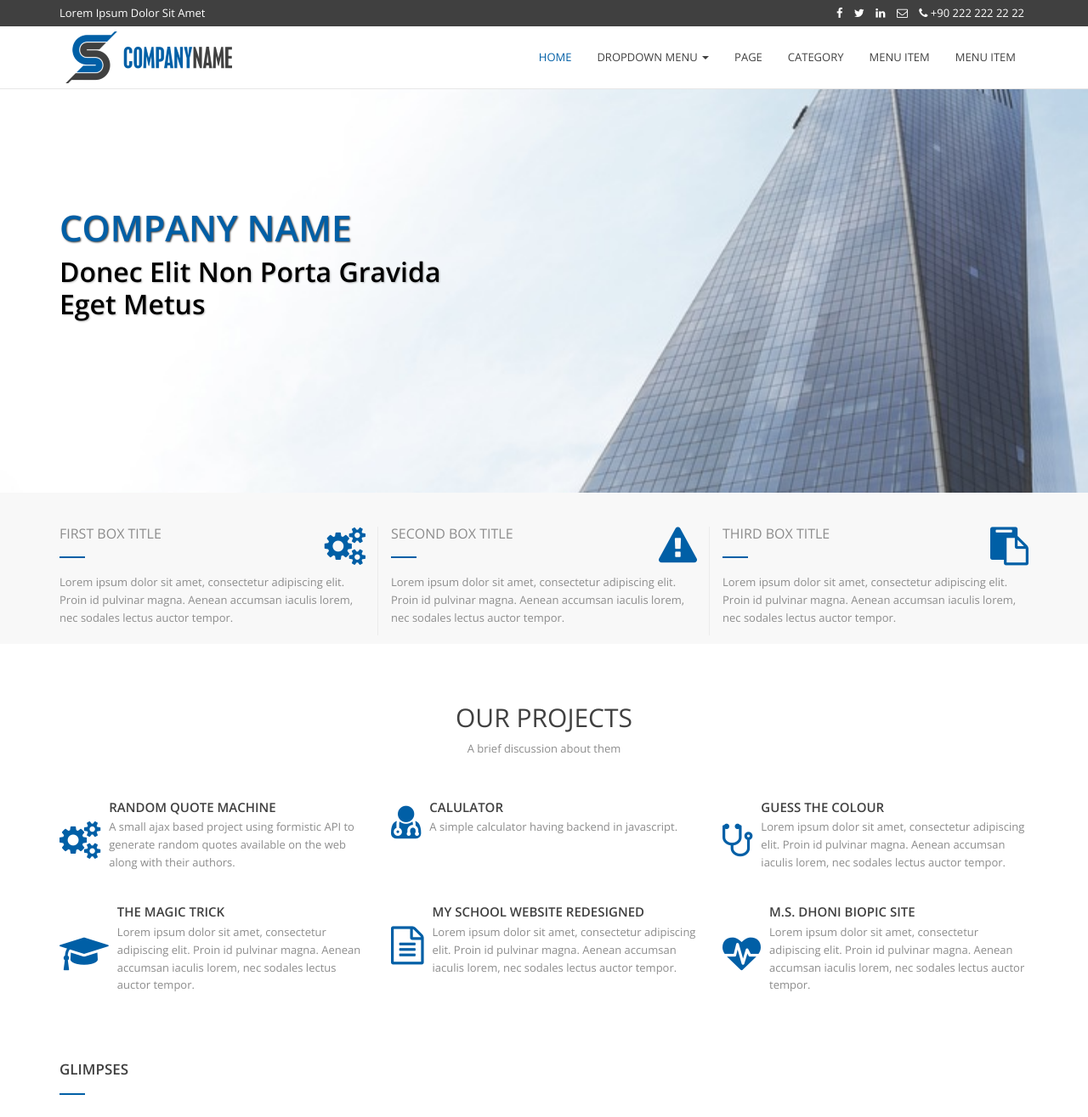
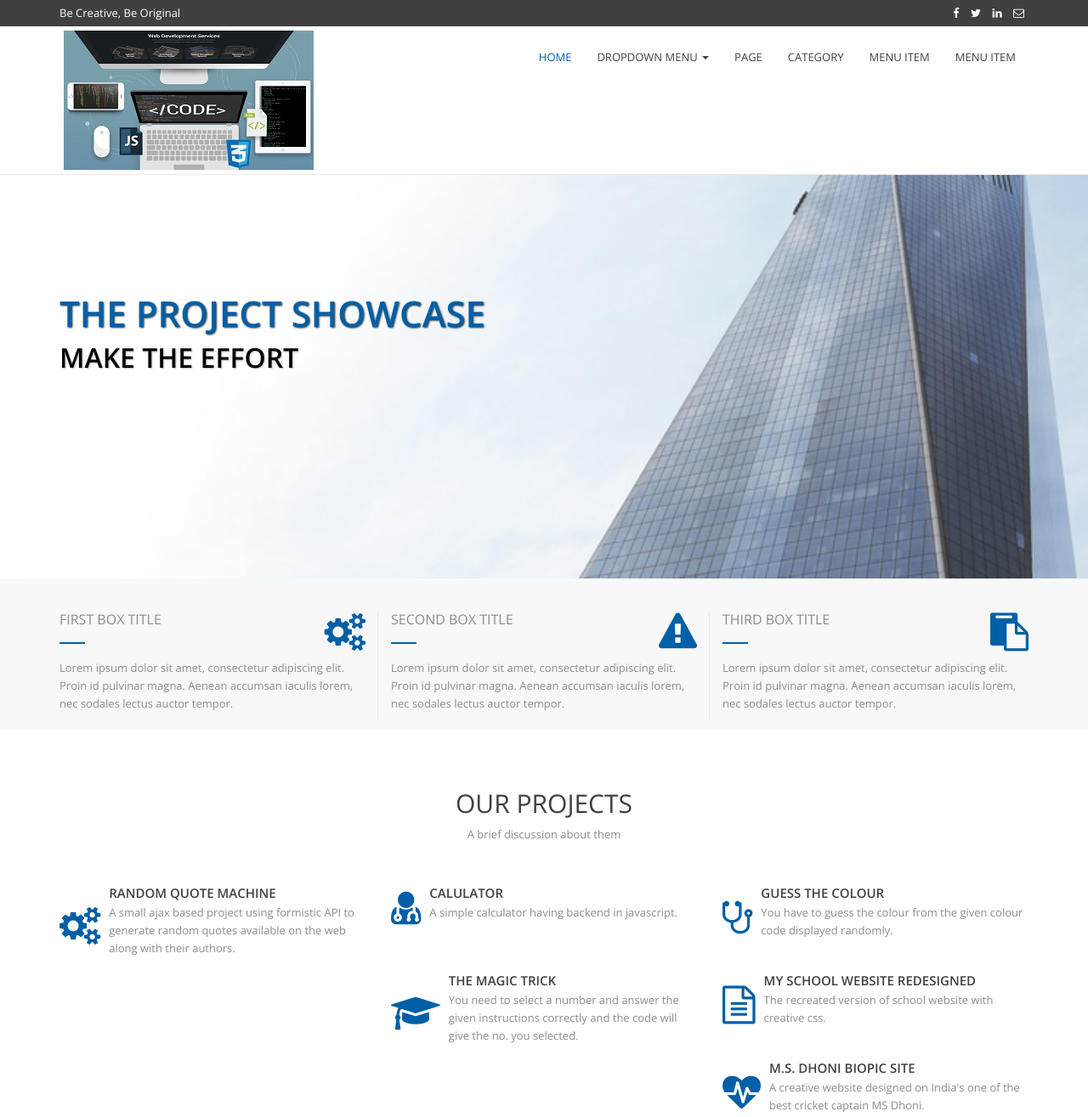
Before and after one commit to shubhamjain350/TheProject_showcase, a plain HTML site: page index.html in a window 1280 px wide. Shown: the top 1315 px of the page at 85% size. Drawn offline with nearby package versions, Linux system fonts and the light colour scheme.

Commit message:
first change

```diff
--- a/index.html
+++ b/index.html
@@ -4,7 +4,7 @@
     <meta charset="utf-8">
     <meta http-equiv="X-UA-Compatible" content="IE=edge">
     <meta name="viewport" content="width=device-width, initial-scale=1">
-    <title>Company NAME</title>
+    <title>THE PROJECT SHOWCASE</title>
 
     <link href="https://fonts.googleapis.com/css?family=Open+Sans:400,600&amp;subset=latin-ext" rel="stylesheet">
 
@@ -23,7 +23,7 @@
             <div class="container">
                 <div class="row">
                     <div class="col-sm-6">
-                        <p>Lorem Ipsum Dolor Sit Amet</p>
+                        <p>Be Creative, Be Original</p>
                     </div>
                     <div class="col-sm-6">
                         <ul class="list-inline pull-right">
@@ -31,7 +31,7 @@
                             <li><a href="#"><i class="fa fa-twitter"></i></a></li>
                             <li><a href="#"><i class="fa fa-linkedin"></i></a></li>
                             <li><a href="#"><i class="fa fa-envelope-o"></i></a></li>
-                            <li><a href="tel:+902222222222"><i class="fa fa-phone"></i> +90 222 222 22 22</a></li>
+
                         </ul>
                     </div>
                 </div>
@@ -44,7 +44,7 @@
 					<i class="fa fa-bars"></i>
 				</button>
 				<a href="index.html" class="navbar-brand">
-					<img src="img/logo.png" alt="Post">
+					<img src="img/company header.jpg">
 				</a>
                 <!-- Collect the nav links, forms, and other content for toggling -->
                 <div class="collapse navbar-collapse" id="bs-navbar-collapse">
@@ -74,8 +74,8 @@
                 <div class="container">
                     <div class="row">
                         <div class="col-sm-12">
-                            <h1>COMPANY NAME</h1>
-                            <h2>Donec Elit Non Porta Gravida Eget Metus</h2>
+                            <h1>THE PROJECT SHOWCASE</h1>
+                            <h2>MAKE THE EFFORT</h2>
                         </div>
                     </div>
                 </div>
@@ -142,7 +142,7 @@
                             </div>
                             <div class="media-body">
                                 <h4 class="media-heading">GUESS THE COLOUR</h4>
-                                <p>Lorem ipsum dolor sit amet, consectetur adipiscing elit. Proin id pulvinar magna. Aenean accumsan iaculis lorem, nec sodales lectus auctor tempor.</p>
+                                <p>You have to guess the colour from the given colour code displayed randomly.</p>
                             </div>
                         </div>
                     </div>
@@ -153,7 +153,7 @@
                             </div>
                             <div class="media-body">
                                 <h4 class="media-heading">THE MAGIC TRICK</h4>
-                                <p>Lorem ipsum dolor sit amet, consectetur adipiscing elit. Proin id pulvinar magna. Aenean accumsan iaculis lorem, nec sodales lectus auctor tempor.</p>
+                                <p>You need to select a number and answer the given instructions correctly and the code will give the no. you selected.</p>
                             </div>
                         </div>
                     </div>
@@ -164,7 +164,7 @@
                             </div>
                             <div class="media-body">
                                 <h4 class="media-heading">MY SCHOOL WEBSITE REDESIGNED</h4>
-                                <p>Lorem ipsum dolor sit amet, consectetur adipiscing elit. Proin id pulvinar magna. Aenean accumsan iaculis lorem, nec sodales lectus auctor tempor.</p>
+                                <p>The recreated version of school website with creative css.</p>
                             </div>
                         </div>
                     </div>
@@ -175,7 +175,7 @@
                             </div>
                             <div class="media-body">
                                 <h4 class="media-heading">M.S. DHONI BIOPIC SITE</h4>
-                                <p>Lorem ipsum dolor sit amet, consectetur adipiscing elit. Proin id pulvinar magna. Aenean accumsan iaculis lorem, nec sodales lectus auctor tempor.</p>
+                                <p>A creative website designed on India's one of the best cricket captain MS Dhoni.</p>
                             </div>
                         </div>
                     </div>
```
Also changed, not shown: img/company header.jpg (added), img/project-showcase-logo.png (added).
